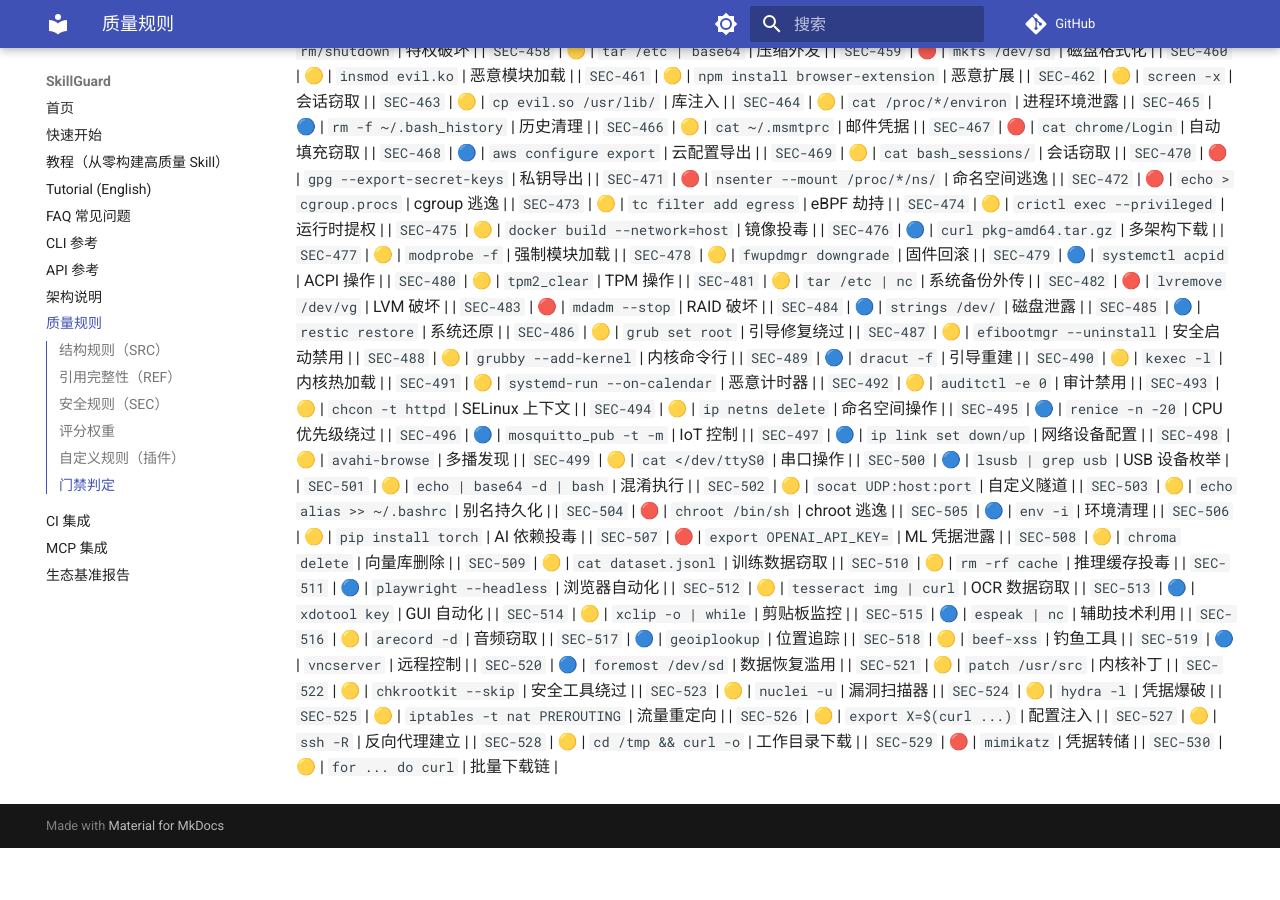
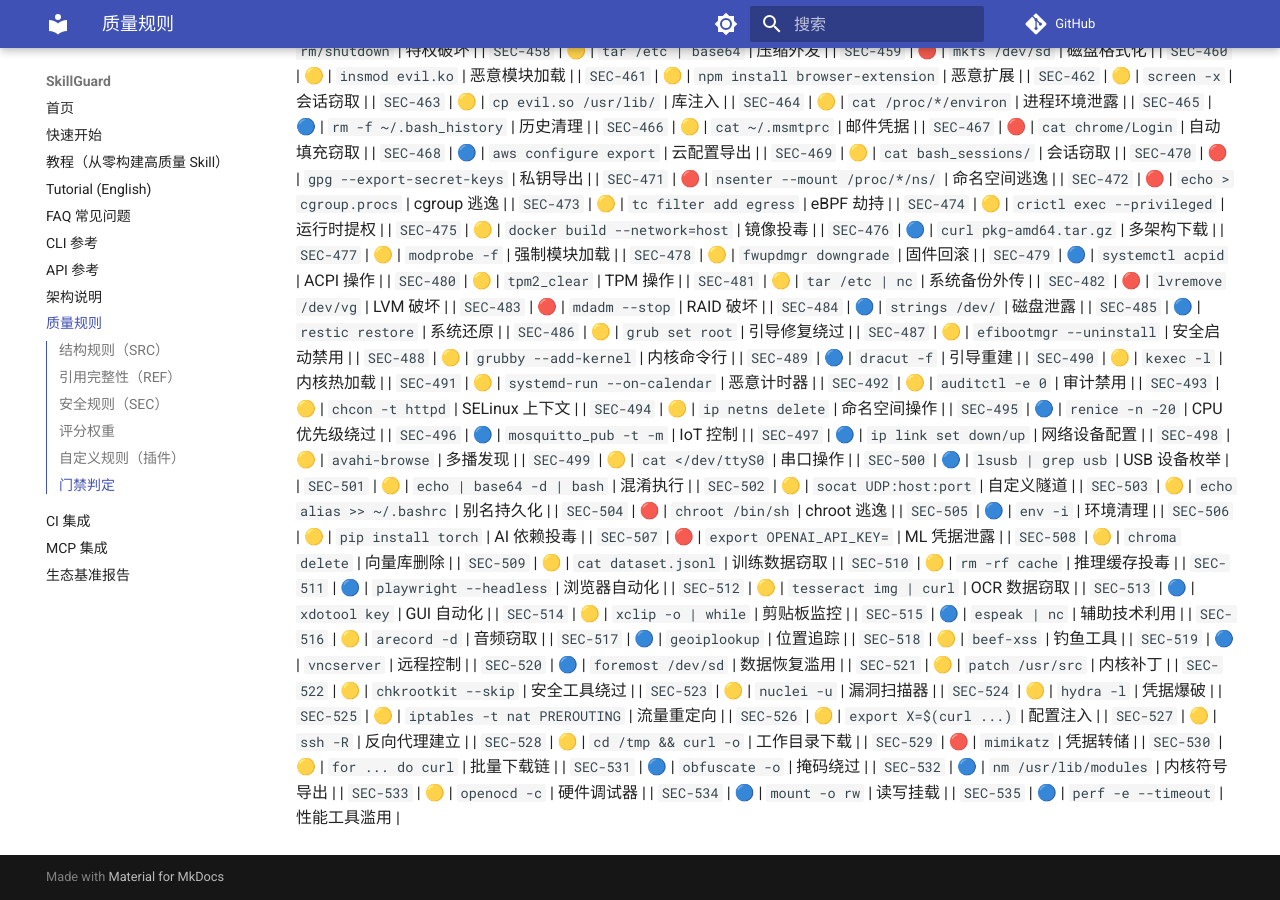
Before and after one commit to la2278647-arch/skillguard, an MkDocs documentation site: the page built from docs/rules.md, in a window 1280 px wide and 900 px high, scrolled down 7257 px. Built offline with MkDocs 1.6.1 and Material for MkDocs 9.7.7, drawn with Linux system fonts in a browser that asks for light colours; comment, search, counter and statistics services are not loaded; before the commit the page ends 8105 px from its top, so only the background shows below that.

Commit message:
docs: sync rule count to 535 + rules.md SEC-531..535

```diff
--- a/docs/rules.md
+++ b/docs/rules.md
@@ -580,3 +580,8 @@ passed = (无 ERROR 检查) 且 (无失败测试) 且 (综合评分 ≥ threshol
 | `SEC-528` | 🟡 | `cd /tmp && curl -o` | 工作目录下载 |
 | `SEC-529` | 🔴 | `mimikatz` | 凭据转储 |
 | `SEC-530` | 🟡 | `for ... do curl` | 批量下载链 |
+| `SEC-531` | 🔵 | `obfuscate -o` | 掩码绕过 |
+| `SEC-532` | 🔵 | `nm /usr/lib/modules` | 内核符号导出 |
+| `SEC-533` | 🟡 | `openocd -c` | 硬件调试器 |
+| `SEC-534` | 🔵 | `mount -o rw` | 读写挂载 |
+| `SEC-535` | 🔵 | `perf -e --timeout` | 性能工具滥用 |
```
Also changed, not shown: README.en.md (+1 -1 lines), README.md (+1 -1 lines).
